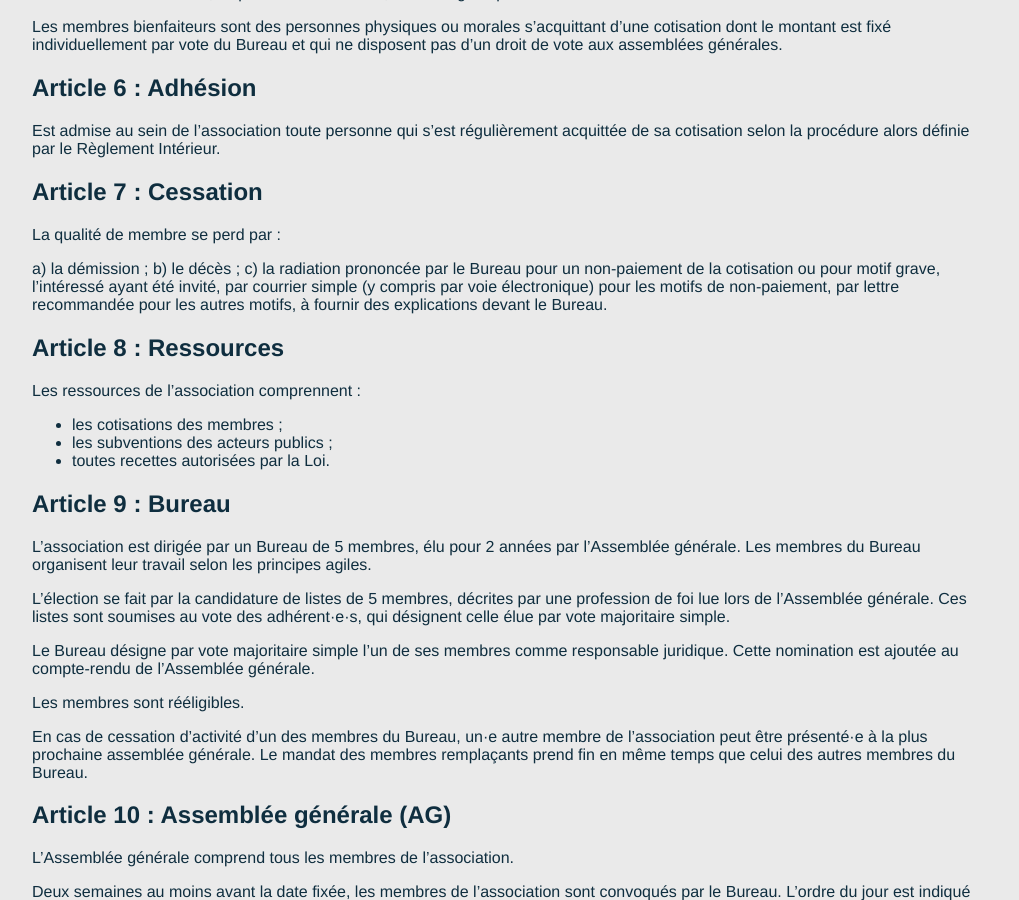
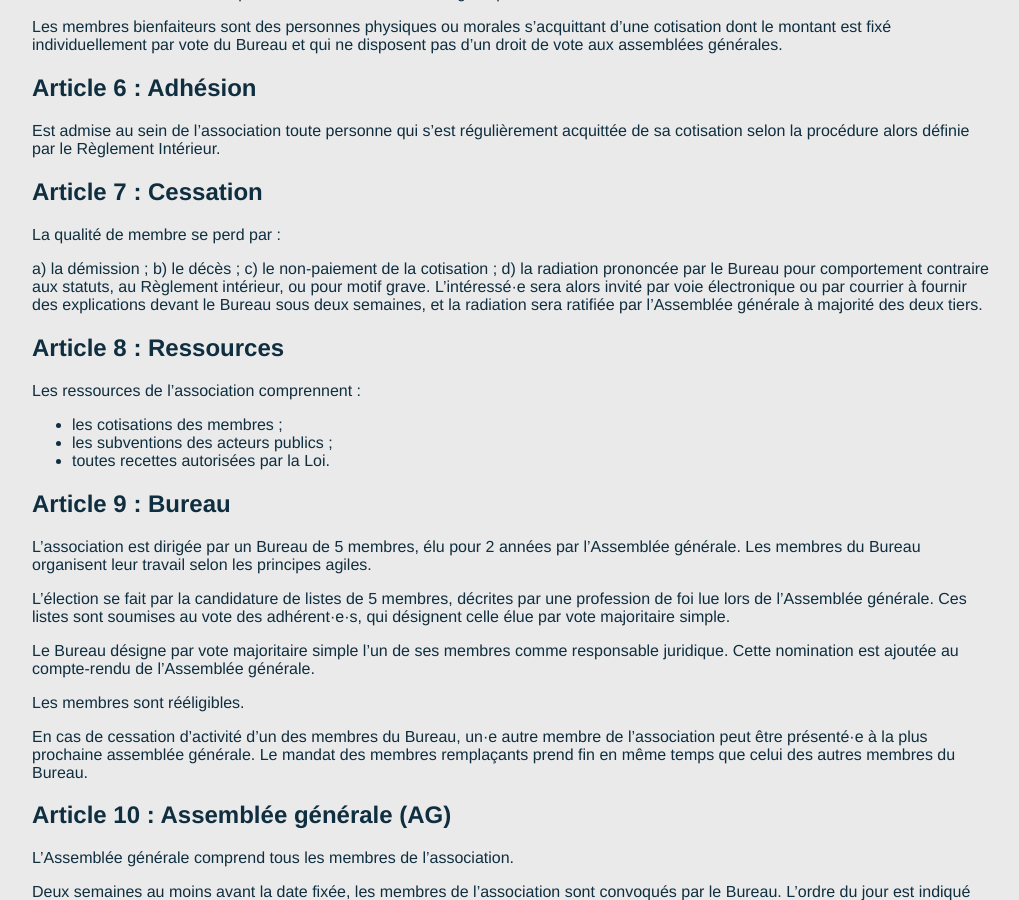
Before and after one commit to AgileFrance/AgileFrance.github.io, a Jekyll site: the page built from _pages/statuts.md, in a window 1280 px wide and 900 px high, scrolled down 981 px. Shown: the whole window, without its empty margins (128-1147 px from the left). Built offline with Jekyll 4.4.1, drawn with Linux system fonts in a browser that asks for light colours.

Commit message:
Précise les modalités de radiation
Ajoute la ratification par l'Assemblée générale

```diff
--- a/_pages/statuts.md
+++ b/_pages/statuts.md
@@ -44,7 +44,8 @@ La qualité de membre se perd par :
 
 a) la démission ;
 b) le décès ;
-c) la radiation prononcée par le Bureau pour un non-paiement de la cotisation ou pour motif grave, l’intéressé ayant été invité, par courrier simple (y compris par voie électronique) pour les motifs de non-paiement, par lettre recommandée pour les autres motifs, à fournir des explications devant le Bureau.
+c) le non-paiement de la cotisation ;
+d) la radiation prononcée par le Bureau pour comportement contraire aux statuts, au Règlement intérieur, ou pour motif grave. L’intéressé·e sera alors invité par voie électronique ou par courrier à fournir des explications devant le Bureau sous deux semaines, et la radiation sera ratifiée par l'Assemblée générale à majorité des deux tiers.
 
 ## Article 8 : Ressources
 
```
